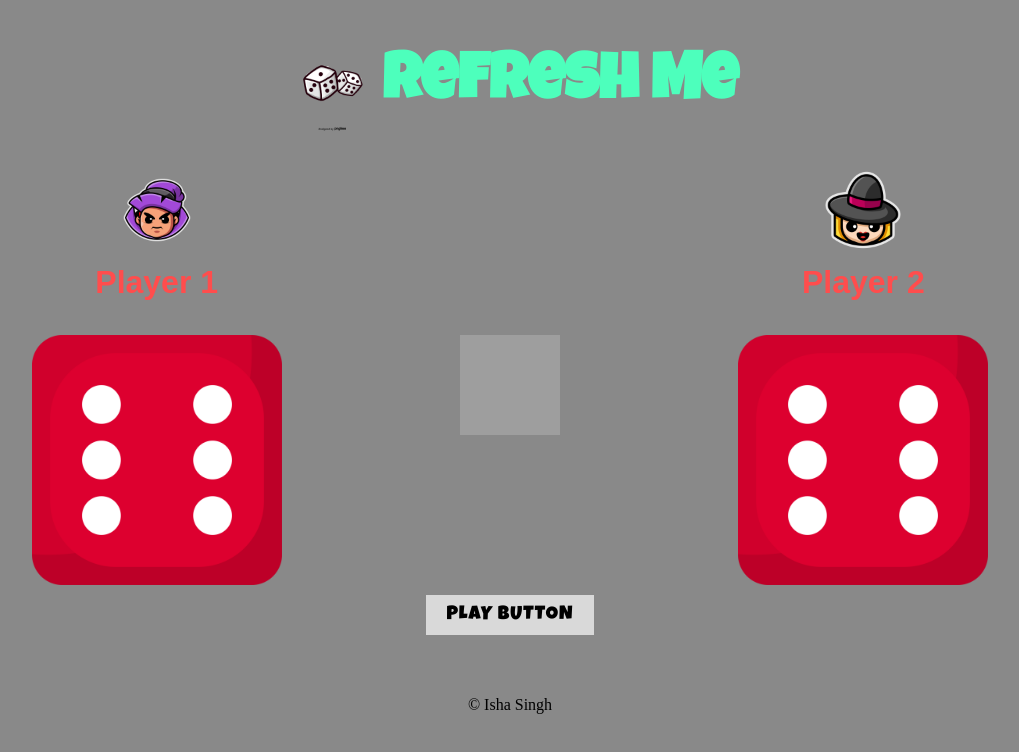
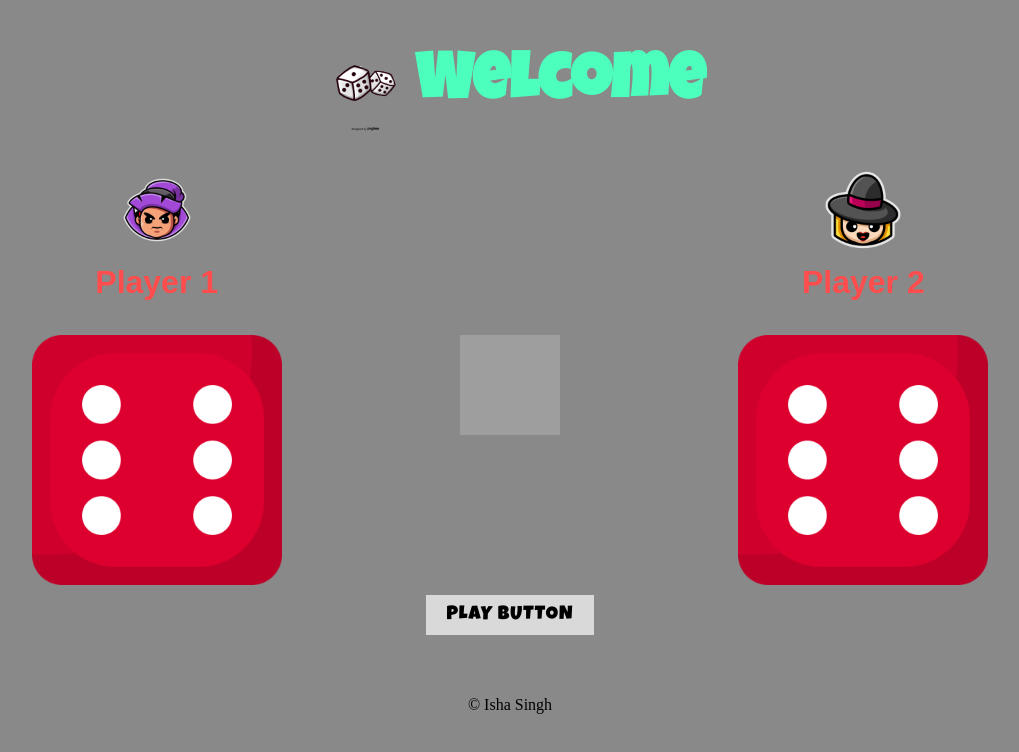
Before and after one commit to ishasingh8909/The-Dice-Game, a plain HTML site: page index.html in a window 1280 px wide. Shown: the whole page, without its empty margins (130-1149 px from the left). Drawn offline with Linux system fonts and the light colour scheme; grey boxes are pictures that could not be loaded.

Commit message:
index.html

```diff
--- a/index.html
+++ b/index.html
@@ -13,7 +13,7 @@
 <body>
     <div class="title_container">
         <img src="./logo.png" class="logo"/>
-        <h1 class="heading">Refresh Me</h1>
+        <h1 class="heading">Welcome</h1>
     </div>
     <div class="player_container">
             <div class="p1">
```
